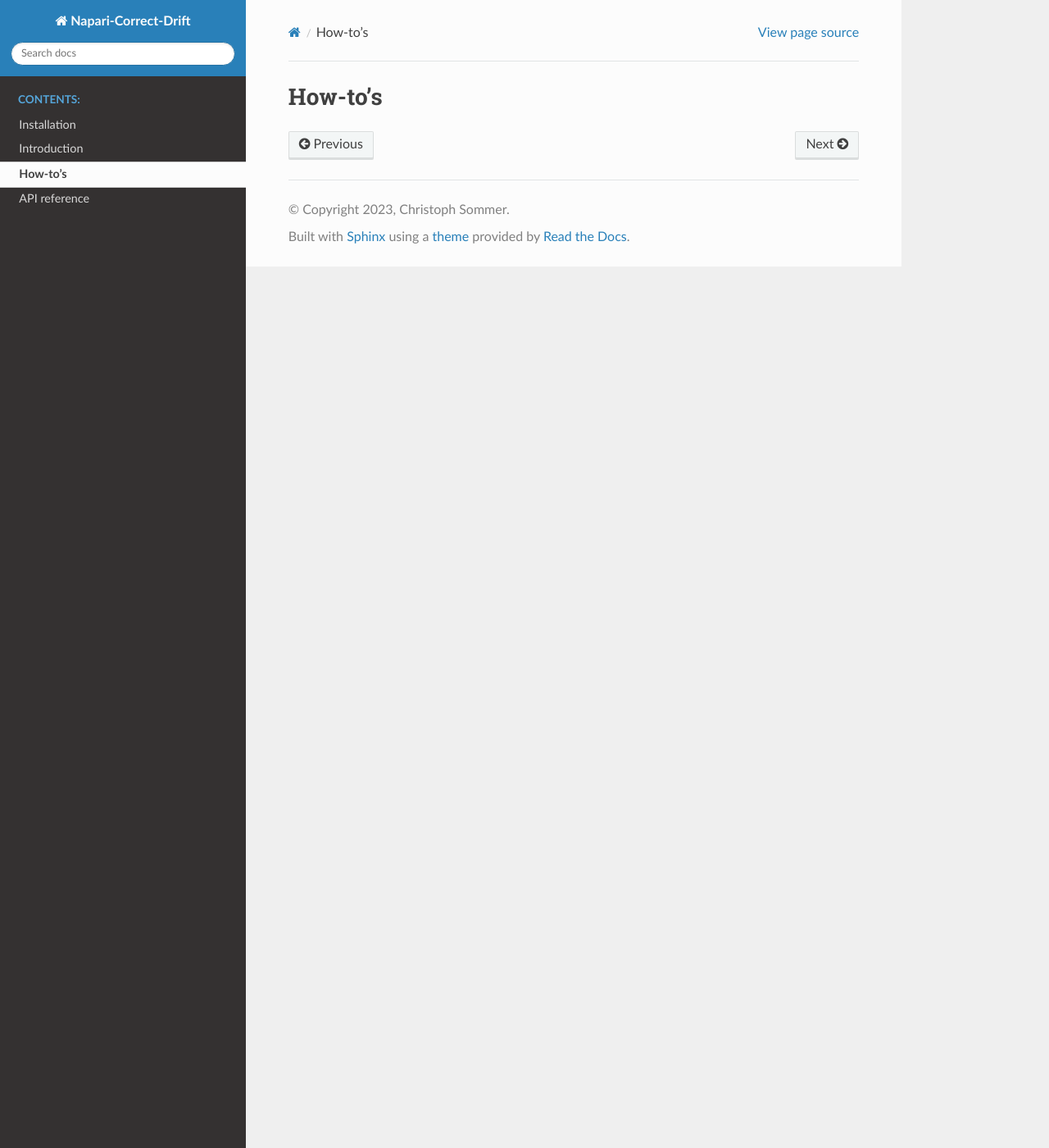
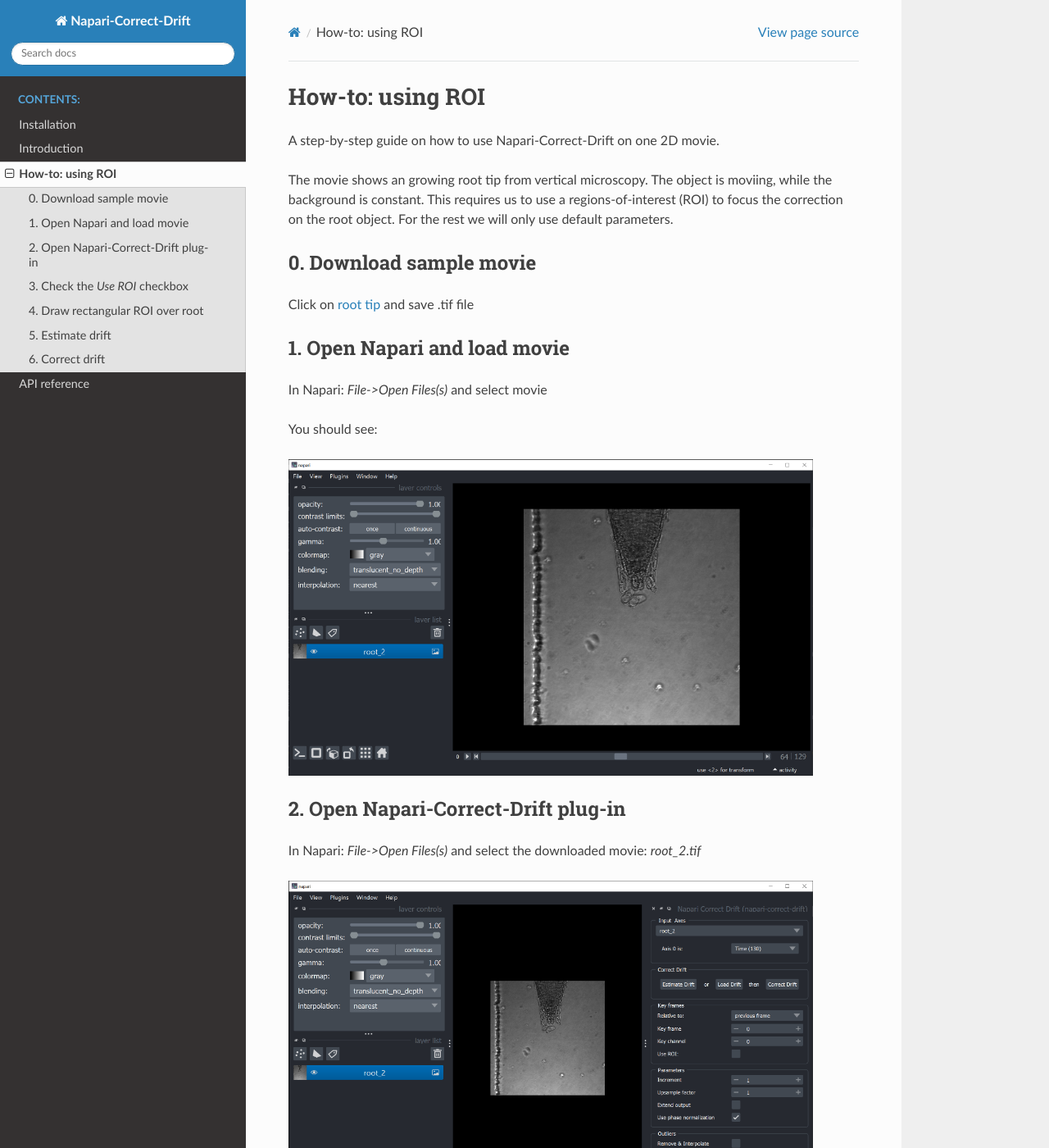
Before and after one commit to sommerc/napari-correct-drift, a Sphinx documentation site: the page built from docs/source/how_to.rst, in a window 1280 px wide and 1400 px high. Shown: the whole window at 82% size. Built offline with Sphinx 7.4.7 and the Read the Docs theme 2.0.0, drawn with Linux system fonts in a browser that asks for light colours; some of the changed text lies outside the part shown.

Commit message:
added first how-to using a ROI

```diff
--- a/docs/source/how_to.rst
+++ b/docs/source/how_to.rst
@@ -1,2 +1,76 @@
-How-to's
-========
+How-to: using ROI
+=================
+
+A step-by-step guide on how to use Napari-Correct-Drift on one 2D movie.
+
+The movie shows an growing root tip from vertical microscopy. The object is moviing, while the background is constant. This requires us to use a regions-of-interest (ROI) to focus the correction on the root object. For the rest we will only use default parameters.
+
+
+0. Download sample movie
+------------------------
+Click on `root tip <https://seafile.ist.ac.at/f/b05362d4f358430c8c59/?dl=1>`_ and save .tif file
+
+1. Open Napari and load movie
+-----------------------------
+In Napari: `File->Open Files(s)` and select movie
+
+You should see:
+
+.. image:: _static/ht_a_01.png
+  :width: 640
+  :alt: Napari viewer showing movie
+
+2. Open Napari-Correct-Drift plug-in
+------------------------------------
+
+In Napari: `File->Open Files(s)` and select the downloaded movie: `root_2.tif`
+
+.. image:: _static/ht_a_02.png
+  :width: 640
+  :alt: Napari viewer with Napari-Correct-Drift widget on the right
+
+3. Check the `Use ROI` checkbox
+-------------------------------
+
+In the Napari-Correct-Drift widget on the right, activate the the `Use ROI` checkbox. This will add a new shape layer called **ROI**
+
+.. image:: _static/ht_a_03.png
+  :width: 640
+  :alt: Napari with ROI shape layer
+
+4. Draw rectangular ROI over root
+---------------------------------
+
+.. |roi| image:: _static/rectangle_roi_icon.png
+   :height: 3ex
+
+
+Choose rectangular ROI |roi| and draw onto image
+
+.. image:: _static/ht_a_04.png
+  :width: 640
+  :alt: Napari with added ROI
+
+5. Estimate drift
+---------------------------------
+
+Estimate drift by clicking the **Estimate drift** button in the Napari-Correct-Drift widget.
+
+This will bring up the drift table widget (lower right) after ~10 seconds.
+
+.. image:: _static/ht_a_05.png
+  :width: 640
+  :alt: Napari with with drift table widget
+
+6. Correct drift
+---------------------------------
+
+Correct drift by clicking the **Correct drift** button in the Napari-Correct-Drift widget.
+
+This will add another image shape layer `root_2 (corrected)`
+
+.. image:: _static/ht_a_06.png
+  :width: 640
+  :alt: Napari with with corrected drift image
+
+Now you can inspect the correction result by using the time slider, i. e. `Axis 0`
--- a/docs/source/introduction.rst
+++ b/docs/source/introduction.rst
@@ -21,7 +21,11 @@
 
 Input Axes
 ^^^^^^^^^^
-Select the Napari layer to process using the drop-down element. Once the layer is selected, make sure the dimensions are correctly set. When using multidimensional images (with more than 3 dimensions), Napari-Correct-Drift needs to know which dimension corresponds to the *Z*, *Channel* and *Time* dimension. The Time dimension always needs to be assigned. Use the drop-down elements per Axis to set *Z*, *Channel* and *Time*. Napari-Correct-Drift displays the size of the selected dimension for convenience in brackets.
+Select the Napari layer to process using the drop-down element. Once the layer is selected, make sure the dimensions are correctly set.
+
+When using multidimensional images (with more than 3 dimensions), Napari-Correct-Drift needs to know which dimension corresponds to the *Z*, *Channel* and *Time* dimension. The **Time** dimension always **needs to be assigned**.
+
+Use the drop-down elements per Axis to set *Z*, *Channel* and *Time*. Napari-Correct-Drift displays the size of the selected dimension in brackets.
 
 Correct Drift
 ^^^^^^^^^^^^^
--- a/src/napari_correct_drift/napari.yaml
+++ b/src/napari_correct_drift/napari.yaml
@@ -33,4 +33,4 @@
 
   widgets:
     - command: napari-correct-drift.make_qwidget
-      display_name: Napari Correct Drift Doc
+      display_name: Napari Correct Drift
```
Also changed, not shown: docs/source/_static/ht_a_01.png (added), docs/source/_static/ht_a_02.png (added), docs/source/_static/ht_a_03.png (added), docs/source/_static/ht_a_04.png (added), docs/source/_static/ht_a_05.png (added), docs/source/_static/ht_a_06.png (added), docs/source/_static/rectangle_roi_icon.png (added), docs/source/_static/widget_01.png (added), docs/source/_static/widget_02.png (added).
